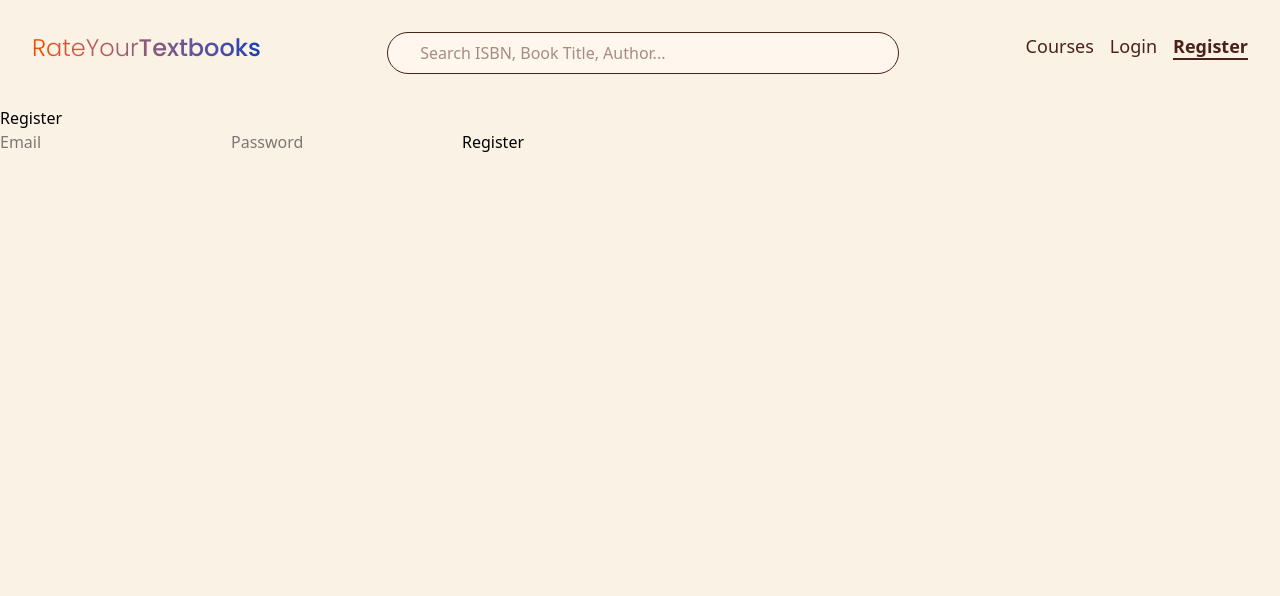
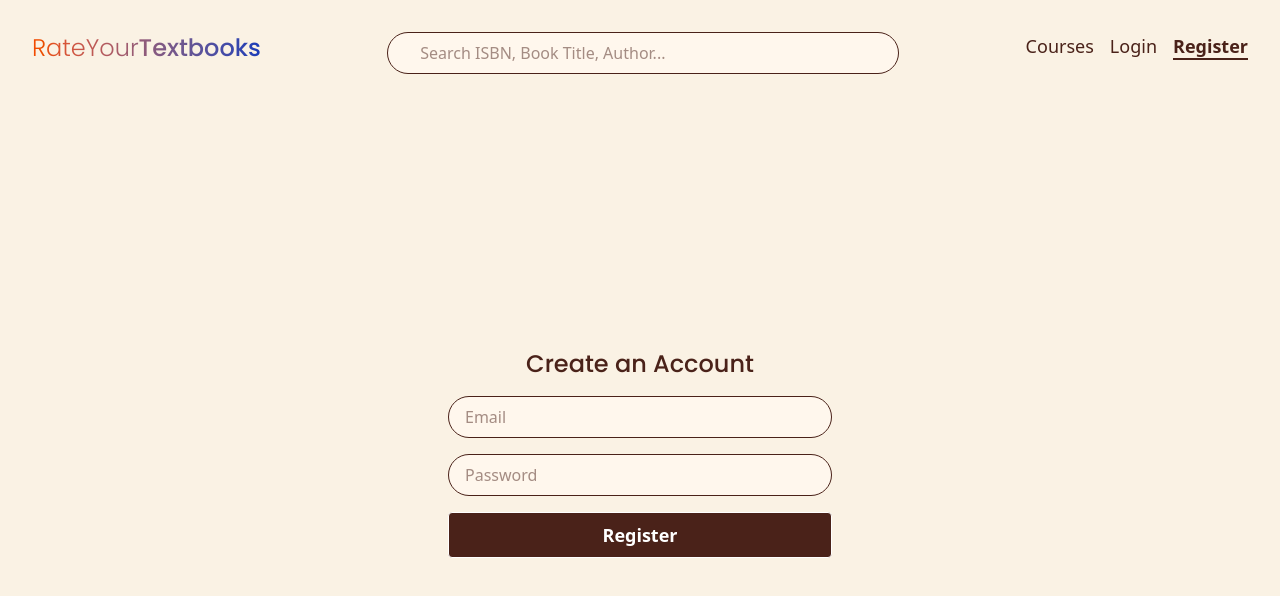
Before and after one commit to IndorewalaA/textbook-reviews-remastered, a Next.js app: page /register in a window 1280 px wide. Shown: the top 596 px of the page. Built offline with nearby package versions, Linux system fonts and the light colour scheme; no server answers.

Commit message:
sign up done maybe?

```diff
--- a/src/app/register/page.tsx
+++ b/src/app/register/page.tsx
@@ -1,50 +1,66 @@
 "use client";
 import NavBar from "../components/NavBar";
+import { poppins_bold, poppins_reg, nunito_reg } from "../components/fonts";
 import { useState } from 'react';
 import { getAuth, createUserWithEmailAndPassword } from 'firebase/auth';
-import { auth } from '../../../firebase';
-import { Sign } from "crypto";
+import { useRouter } from "next/navigation";
+import { auth } from "@/../../firebase"; // Adjust the path as needed
 
 const SignUp = () => {
     const [email, setEmail] = useState<string>('');
     const [password, setPassword] = useState<string>('');
     const [error, setError] = useState<string | null>(null);
+    const router = useRouter(); // Moved outside the function
 
     const handleSignUp = async (e: React.FormEvent) => {
         e.preventDefault();
 
+        // Basic password validation
+        if (password.length < 6) {
+            setError("Password must be at least 6 characters long.");
+            return;
+        }
+
         try {
             const userCredential = await createUserWithEmailAndPassword(auth, email, password);
             console.log('User signed up: ', userCredential.user);
-            alert('Sign up successful!');
+            router.push("/"); // Redirect on success
         } catch(err: any) {
             setError(err.message);
         }
     };
 
     return (
-        <main className="h-screen flex flex-col">
-            <NavBar/>
-            <div>
-                <h2>Register</h2>
-                <form onSubmit={handleSignUp}>
+        <main className={`h-screen flex flex-col ${nunito_reg}`}>
+            <NavBar />
+            <div className="flex flex-col items-center justify-center flex-grow tx-dark-brown">
+                <h2 className={`text-2xl font-bold mb-4 ${poppins_bold.className}`}>Create an Account</h2>
+                <form onSubmit={handleSignUp} className="flex flex-col space-y-4 w-96">
                     <input
                         type="email"
                         value={email}
                         onChange={(e) => setEmail(e.target.value)}
                         placeholder="Email"
                         required
+                        className="p-2 px-4 border-1 tx-dark-brown bg-orange-50 border-[#4A2219] rounded-full"
                     />
                     <input
                         type="password"
                         value={password}
-                        onChange={(e) =>setPassword(e.target.value)}
+                        onChange={(e) => setPassword(e.target.value)}
                         placeholder="Password"
                         required
+                        className="p-2 px-4 border-1 tx-dark-brown bg-orange-50 border-[#4A2219] rounded-full"
                     />
-                    <button type="submit">Register</button>
+                    <button type="submit" className="p-2 border bg-[#4A2219] rounded font-semibold text-lg text-white">
+                        Register
+                    </button>
                 </form>
-                {error && <p>{error}</p>}
+                {error && (
+                    <p className="mt-2 text-red-600 border border-red-600 p-2 rounded bg-red-100">
+                        {error}
+                    </p>
+                )}
             </div>
         </main>
     );
--- /dev/null
+++ b/tailwind.config.js
@@ -0,0 +1,23 @@
+// tailwind.config.js
+module.exports = {
+    content: [
+      './app/**/*.{js,ts,jsx,tsx}',
+      './components/**/*.{js,ts,jsx,tsx}',
+    ],
+    theme: {
+      extend: {
+        colors: {
+          'light-brown': '#FAF2E4',
+          'dark-brown': '#4A2219',
+        },
+        borderWidth: {
+          '1': '1px',
+        },
+        width: {
+          'lg': '32rem',
+          'xl': '36rem',
+        },
+      },
+    },
+    plugins: [],
+};
```
